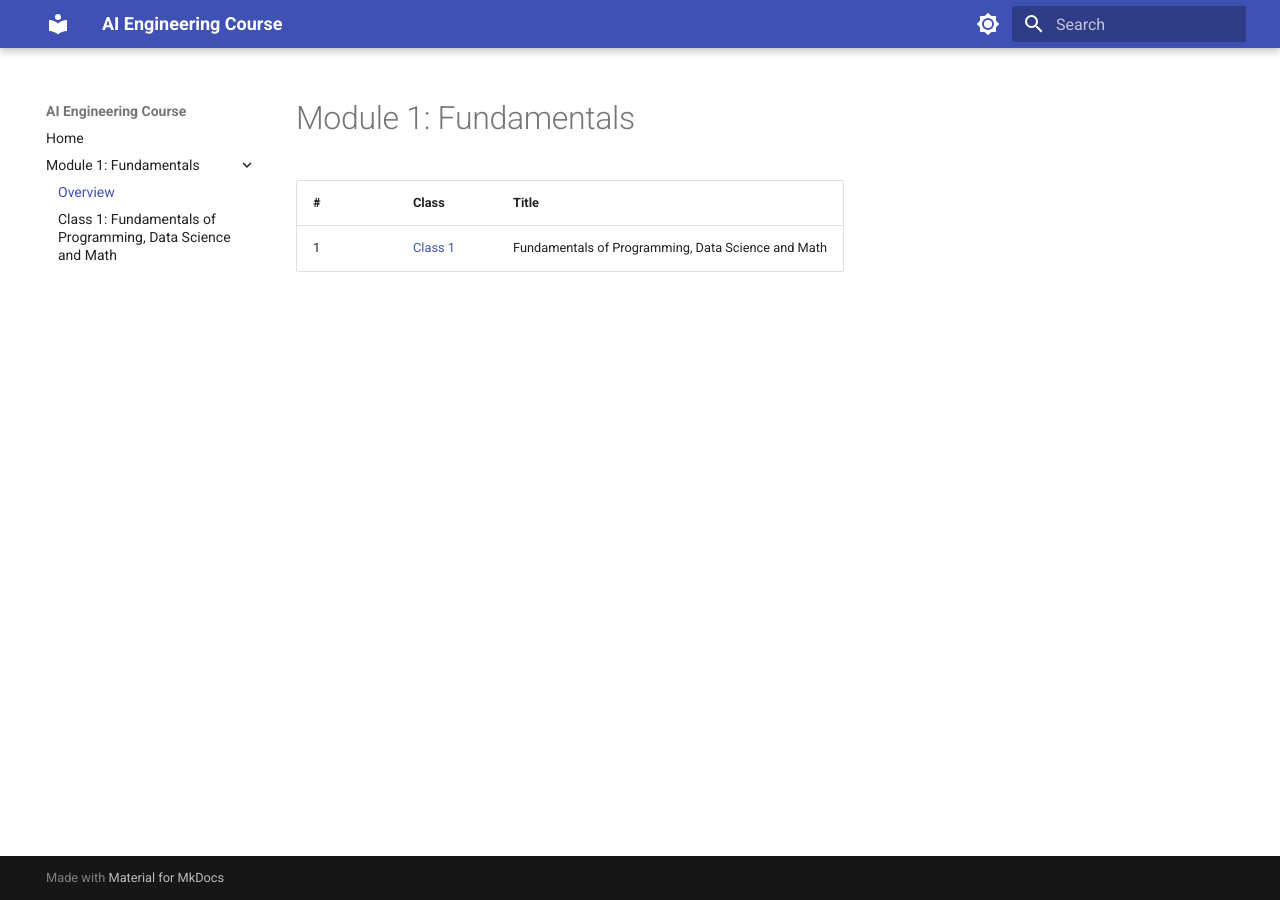
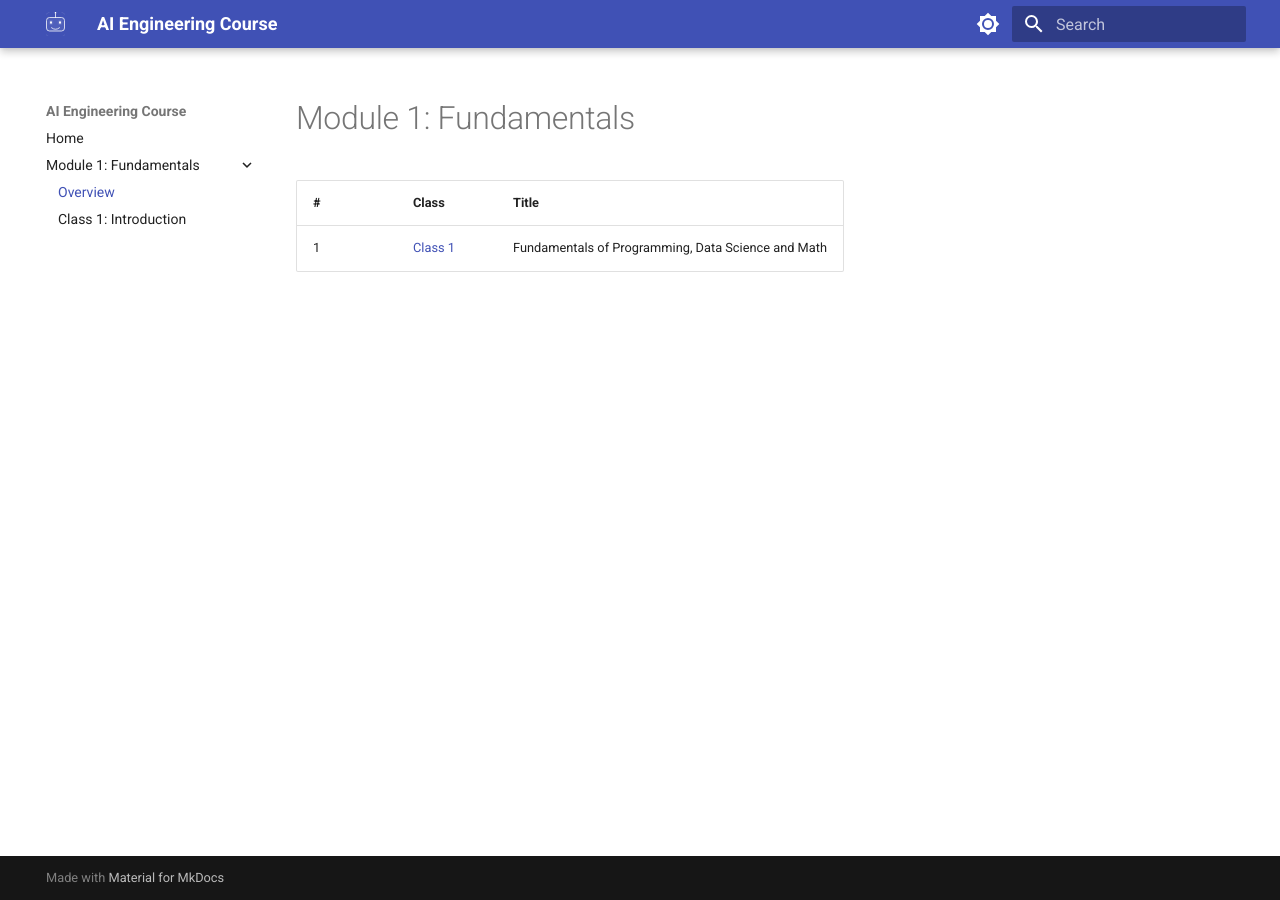
Before and after one commit to faixanpervaix/ai-engineering-notes, an MkDocs documentation site: the page built from docs/Module-1/index.md, in a window 1280 px wide. Built offline with MkDocs 1.6.1 and Material for MkDocs 9.7.7, drawn with Linux system fonts in a browser that asks for light colours.

Commit message:
Update documentation and add assets

```diff
--- a/mkdocs.yml
+++ b/mkdocs.yml
@@ -5,10 +5,11 @@ nav:
   - Home: index.md
   - "Module 1: Fundamentals":
     - Overview: Module-1/index.md
-    - "Class 1: Fundamentals of Programming, Data Science and Math": Module-1/class-1.md
+    - "Class 1: Introduction": Module-1/class-1.md
 
 theme:
   name: material
+  logo: assets/logo.svg
   palette:
     - scheme: default
       toggle:
```
Also changed, not shown: docs/Module-1/class-1.md (+1 -1 lines), docs/assets/logo.svg (added).
